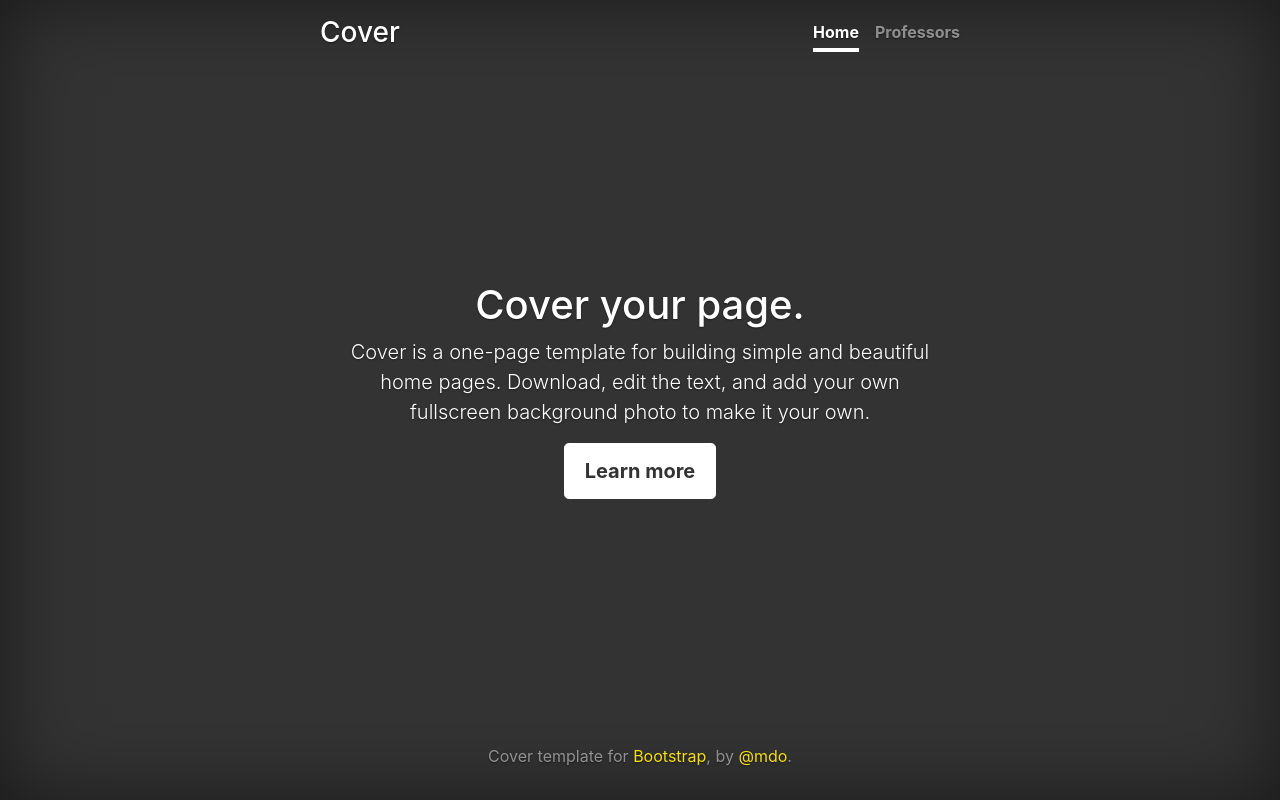
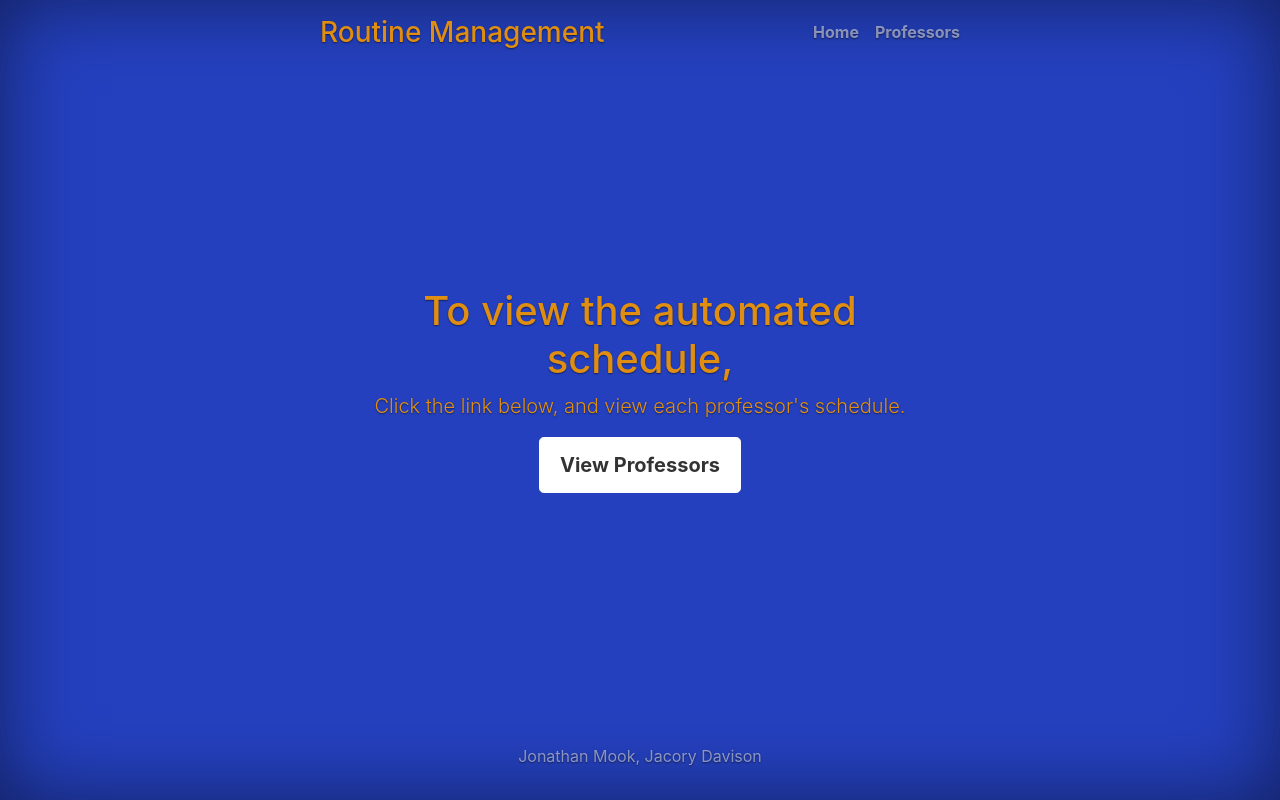
Before and after one commit to Dectori/Automated_Scheduling, a Flask app: page / in a window 1280 px wide. Run offline with Flask 2, Linux system fonts and the light colour scheme; some libraries are stand-ins or nearby versions.

Commit message:
Adjusting css style sheet and fixing minor bugs

```diff
--- a/app.py
+++ b/app.py
@@ -1,3 +1,4 @@
+#import Flask webserver framework
 from flask import Flask
 from flask import render_template, send_from_directory
 from scheduler import getSchedule
@@ -6,6 +7,8 @@ app = Flask(__name__)
 app.config["TEMPLATES_AUTO_RELOAD"] = True
 db.delSchedule()
 db.genSchedule(getSchedule())
+
+#Function to generate the htmls used on the server
 def generateHTML(body, **args):
     header = render_template("header.html")
     footer = render_template("footer.html")
@@ -13,7 +16,7 @@ def generateHTML(body, **args):
     renderArgs.update(args)
     return render_template(body, **renderArgs)
 
-
+#Creates routes to server
 @app.route('/')
 def index():
     return generateHTML("home.html")
--- a/db.py
+++ b/db.py
@@ -1,6 +1,7 @@
 #import connector to mysql database
 import mysql.connector
 
+#connector to the sql schema
 sqlDB = mysql.connector.connect(
     host = "127.0.01",
     user = "root",
@@ -10,6 +11,8 @@ sqlDB = mysql.connector.connect(
 
 myDB = sqlDB.cursor()
 
+#function to take a query for the database
+#and formats it into a list
 def formatData(query):
     myDB.execute(query)
     records = myDB.fetchall()
@@ -25,6 +28,7 @@ def formatData(query):
 
     return result
 
+#function to create an object from a query
 def formatObject(query):
     myDB.execute(query)
     records = myDB.fetchall()
@@ -37,6 +41,7 @@ def formatObject(query):
 
     return item
 
+#function below are used to get/arrange the data from the sql database
 def insertQuery(query, records):
     myDB.executemany(query, records)
     sqlDB.commit()
--- a/scheduler.py
+++ b/scheduler.py
@@ -1,12 +1,9 @@
 import db
-
-numOfClasses = db.numOfClasses()
-remainderClass = (db.numOfClasses() % db.numOfProf())
-loopCount = (db.numOfClasses() - remainderClass) / db.numOfProf()
 
 times = db.getTime()
 totalSessions = len(times)
 
+#arrange and return the Automated Schedule
 def getSchedule():
     remainingTimes = {}
     for classData in  db.classRooms():
@@ -37,9 +34,3 @@ def getSchedule():
         i += 1
 
     return schedule
-
-
-
-#Task --- Assign professors their alloted times and classrooms, in which no 2 professors
-#        can have conflicting times/classrooms
-#        rooms = 202, 204, 206, 209, 211
--- a/static/cover.css
+++ b/static/cover.css
@@ -6,7 +6,7 @@
 a,
 a:focus,
 a:hover {
-  color: rgb(247, 224, 22);
+  color: rgb(224, 142, 17);
 }
 
 /* Custom default button */
@@ -27,13 +27,13 @@ a:hover {
 html,
 body {
   height: 100%;
-  background-color: #333;
+  background-color: rgb(36, 64, 190);
 }
 
 body {
   display: -ms-flexbox;
   display: flex;
-  color: #fff;
+  color: rgb(224, 142, 17);
   text-shadow: 0 .05rem .1rem rgba(0, 0, 0, .5);
   box-shadow: inset 0 0 5rem rgba(0, 0, 0, .5);
 }
@@ -64,7 +64,7 @@ body {
 
 .nav-masthead .nav-link:hover,
 .nav-masthead .nav-link:focus {
-  border-bottom-color: rgba(255, 255, 255, .25);
+  border-bottom-color: rgba(224, 142, 17);
 }
 
 .nav-masthead .nav-link + .nav-link {
--- a/templates/footer.html
+++ b/templates/footer.html
@@ -1,6 +1,6 @@
 <footer class="mastfoot mt-auto">
     <div class="inner">
-      <p>Cover template for <a href="https://getbootstrap.com/">Bootstrap</a>, by <a href="https://twitter.com/mdo">@mdo</a>.</p>
+      <p>Jonathan Mook, Jacory Davison </p>
     </div>
   </footer>
 </div>
--- a/templates/header.html
+++ b/templates/header.html
@@ -3,12 +3,9 @@
   <head>
     <meta charset="utf-8">
     <meta name="viewport" content="width=device-width, initial-scale=1, shrink-to-fit=no">
-    <meta name="description" content="">
-    <meta name="author" content="Mark Otto, Jacob Thornton, and Bootstrap contributors">
-    <meta name="generator" content="Jekyll v4.1.1">
-    <title>Cover Template · Bootstrap</title>
+    <title>Automated Scheduling</title>
 
-    <link rel="canonical" href="https://getbootstrap.com/docs/4.5/examples/cover/">
+
 
 <link rel="stylesheet" href="https://cdn.jsdelivr.net/npm/bootstrap@4.5.3/dist/css/bootstrap.min.css" integrity="sha384-TX8t27EcRE3e/ihU7zmQxVncDAy5uIKz4rEkgIXeMed4M0jlfIDPvg6uqKI2xXr2" crossorigin="anonymous">
 
@@ -19,8 +16,7 @@
 <link rel="manifest" href="https://getbootstrap.com/docs/4.5/assets/img/favicons/manifest.json">
 <link rel="mask-icon" href="https://getbootstrap.com/docs/4.5/assets/img/favicons/safari-pinned-tab.svg" color="#563d7c">
 <link rel="icon" href="https://getbootstrap.com/docs/4.5/assets/img/favicons/favicon.ico">
-<meta name="msapplication-config" content="https://getbootstrap.com/docs/4.5/assets/img/favicons/browserconfig.xml">
-<meta name="theme-color" content="#563d7c">
+
 
 
     <style>
@@ -48,9 +44,9 @@
     <div class="cover-container d-flex w-100 h-100 p-3 mx-auto flex-column">
   <header class="masthead mb-auto">
     <div class="inner">
-      <h3 class="masthead-brand">Cover</h3>
+      <h3 class="masthead-brand">Routine Management</h3>
       <nav class="nav nav-masthead justify-content-center">
-        <a class="nav-link active" href="/">Home</a>
+        <a class="nav-link" href="/">Home</a>
         <a class="nav-link" href="/professors">Professors</a>
       </nav>
     </div>
--- a/templates/home.html
+++ b/templates/home.html
@@ -1,9 +1,9 @@
 {{ header | safe}}
   <main role="main" class="inner cover">
-    <h1 class="cover-heading">Cover your page.</h1>
-    <p class="lead">Cover is a one-page template for building simple and beautiful home pages. Download, edit the text, and add your own fullscreen background photo to make it your own.</p>
+    <h1 class="cover-heading">To view the automated schedule,</h1>
+    <p class="lead">Click the link below, and view each professor's schedule.</p>
     <p class="lead">
-      <a href="#" class="btn btn-lg btn-secondary">Learn more</a>
+      <a href="/professors" class="btn btn-lg btn-secondary">View Professors</a>
     </p>
   </main>
   {{ footer | safe}}
```
